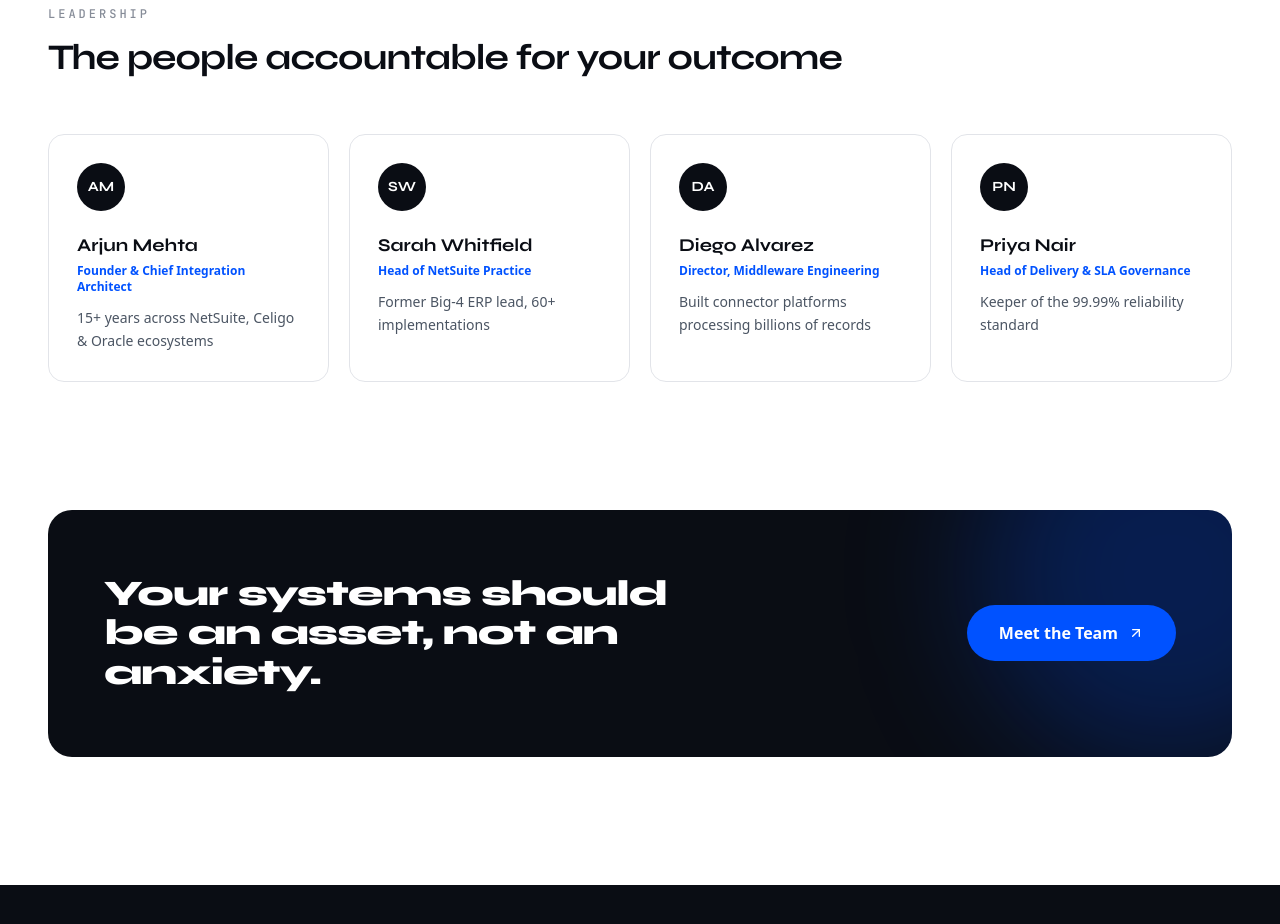
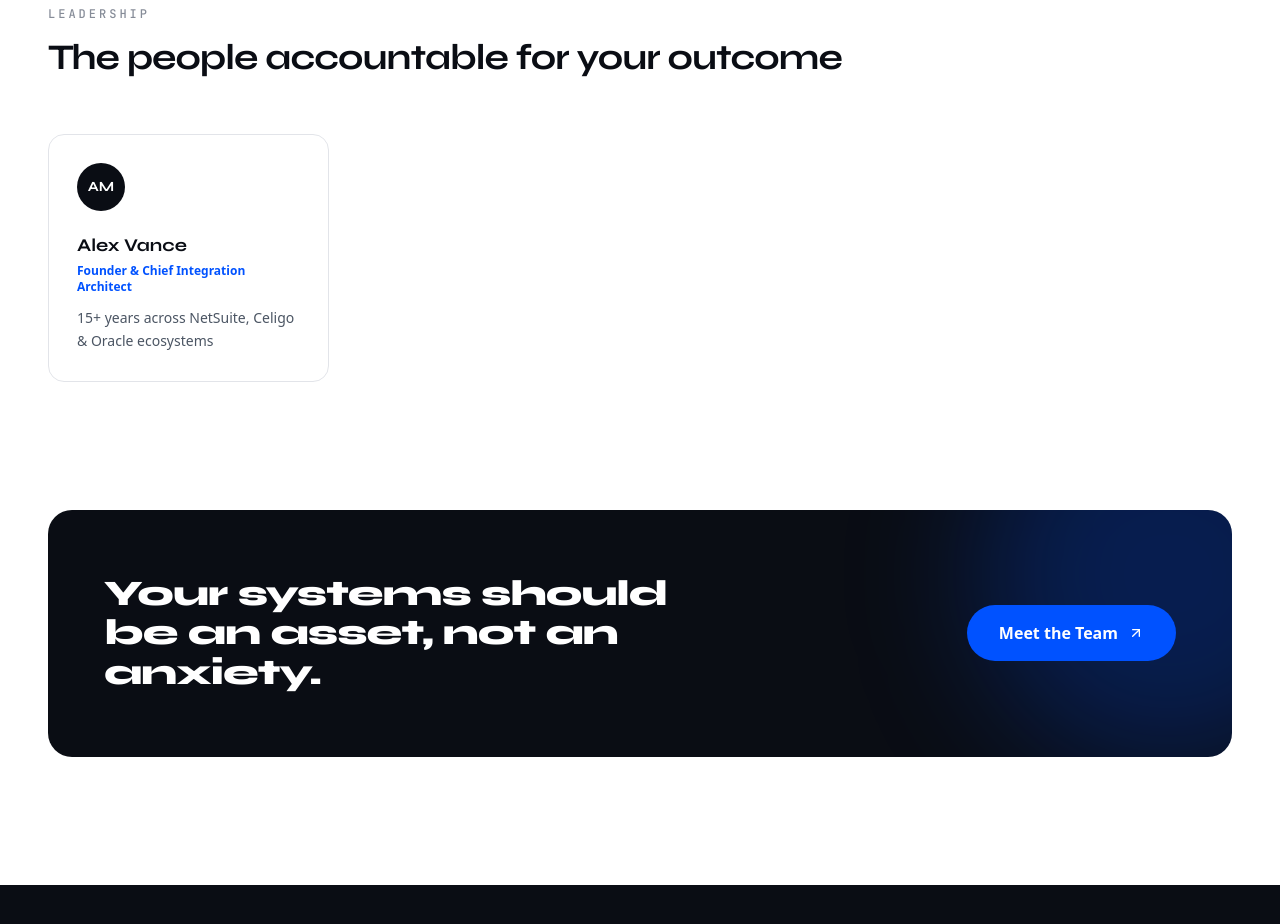
Before and after one commit to i8cw/i8cw, a React (Vite) app: page /about in a window 1280 px wide. Shown: the part 3480-4404 px from the top of the page. Built offline with nearby package versions, Linux system fonts and the light colour scheme.

Commit message:
Update About.tsx

```diff
--- a/src/pages/About.tsx
+++ b/src/pages/About.tsx
@@ -24,10 +24,10 @@ const values = [
 ];
 
 const team = [
-  { name: 'Arjun Mehta', role: 'Founder & Chief Integration Architect', note: '15+ years across NetSuite, Celigo & Oracle ecosystems', initials: 'AM' },
-  { name: 'Sarah Whitfield', role: 'Head of NetSuite Practice', note: 'Former Big-4 ERP lead, 60+ implementations', initials: 'SW' },
-  { name: 'Diego Alvarez', role: 'Director, Middleware Engineering', note: 'Built connector platforms processing billions of records', initials: 'DA' },
-  { name: 'Priya Nair', role: 'Head of Delivery & SLA Governance', note: 'Keeper of the 99.99% reliability standard', initials: 'PN' }
+  { name: 'Alex Vance', role: 'Founder & Chief Integration Architect', note: '15+ years across NetSuite, Celigo & Oracle ecosystems', initials: 'AM' },
+  // { name: 'Sarah Whitfield', role: 'Head of NetSuite Practice', note: 'Former Big-4 ERP lead, 60+ implementations', initials: 'SW' },
+  // { name: 'Diego Alvarez', role: 'Director, Middleware Engineering', note: 'Built connector platforms processing billions of records', initials: 'DA' },
+  // { name: 'Priya Nair', role: 'Head of Delivery & SLA Governance', note: 'Keeper of the 99.99% reliability standard', initials: 'PN' }
 ];
 
 export const About = () => {
```
